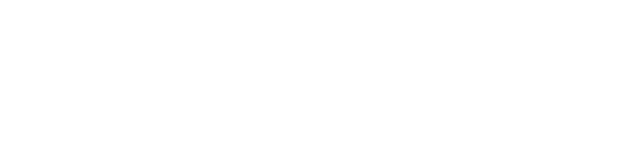
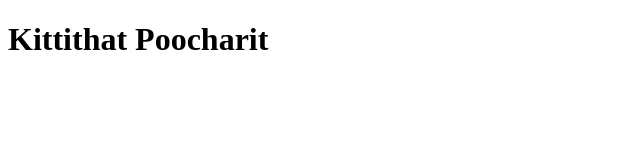
Before and after one commit to RashlyLames/git-one, a plain HTML site: page index.html in a window 1280 px wide. Shown: the whole page, without its empty margins (0-640 px from the left). Drawn offline with Linux system fonts and the light colour scheme.

Commit message:
added h1 tag

```diff
--- a/index.html
+++ b/index.html
@@ -6,6 +6,6 @@
     <title>Second commit</title>
 </head>
 <body>
-
+    <h1>Kittithat Poocharit</h1>
 </body>
 </html>
```
